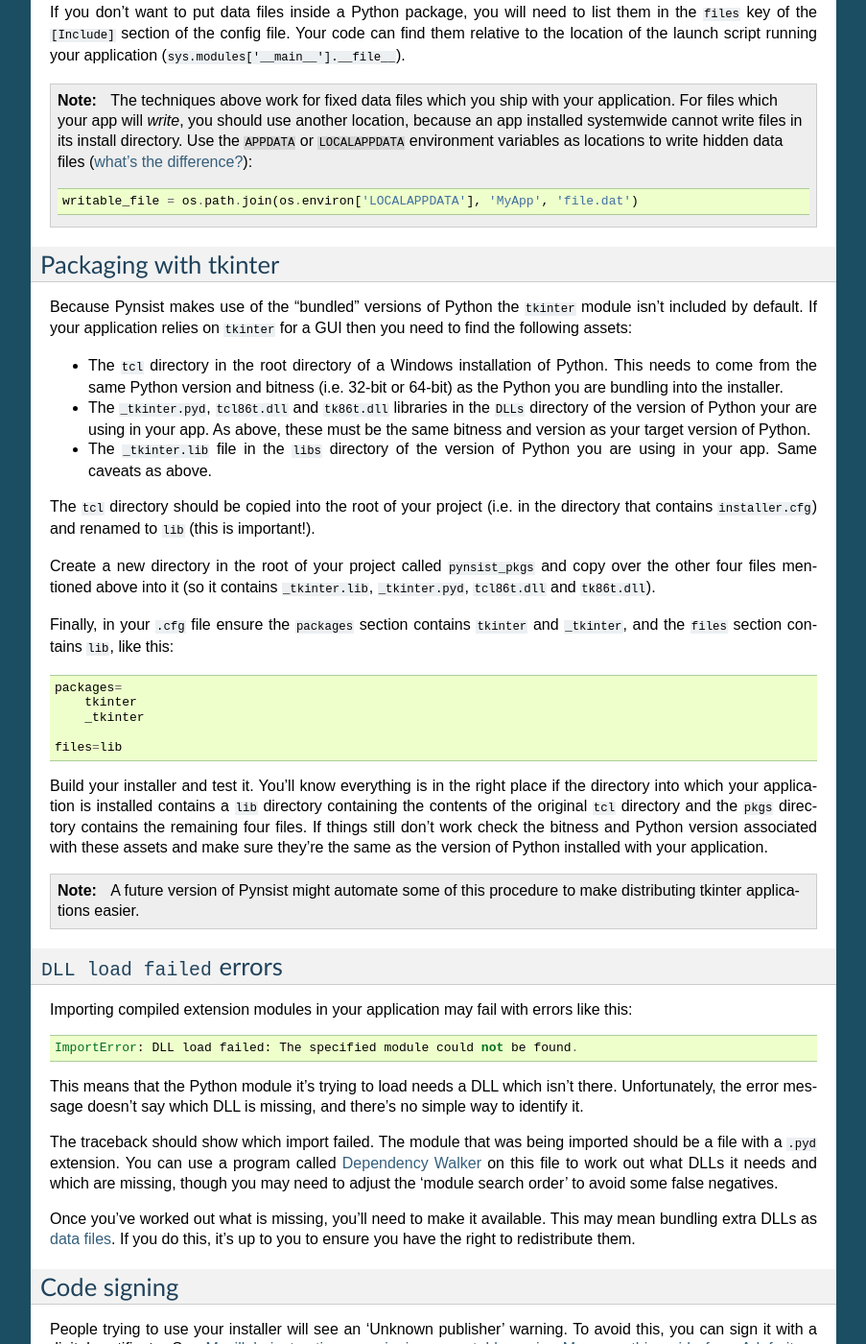
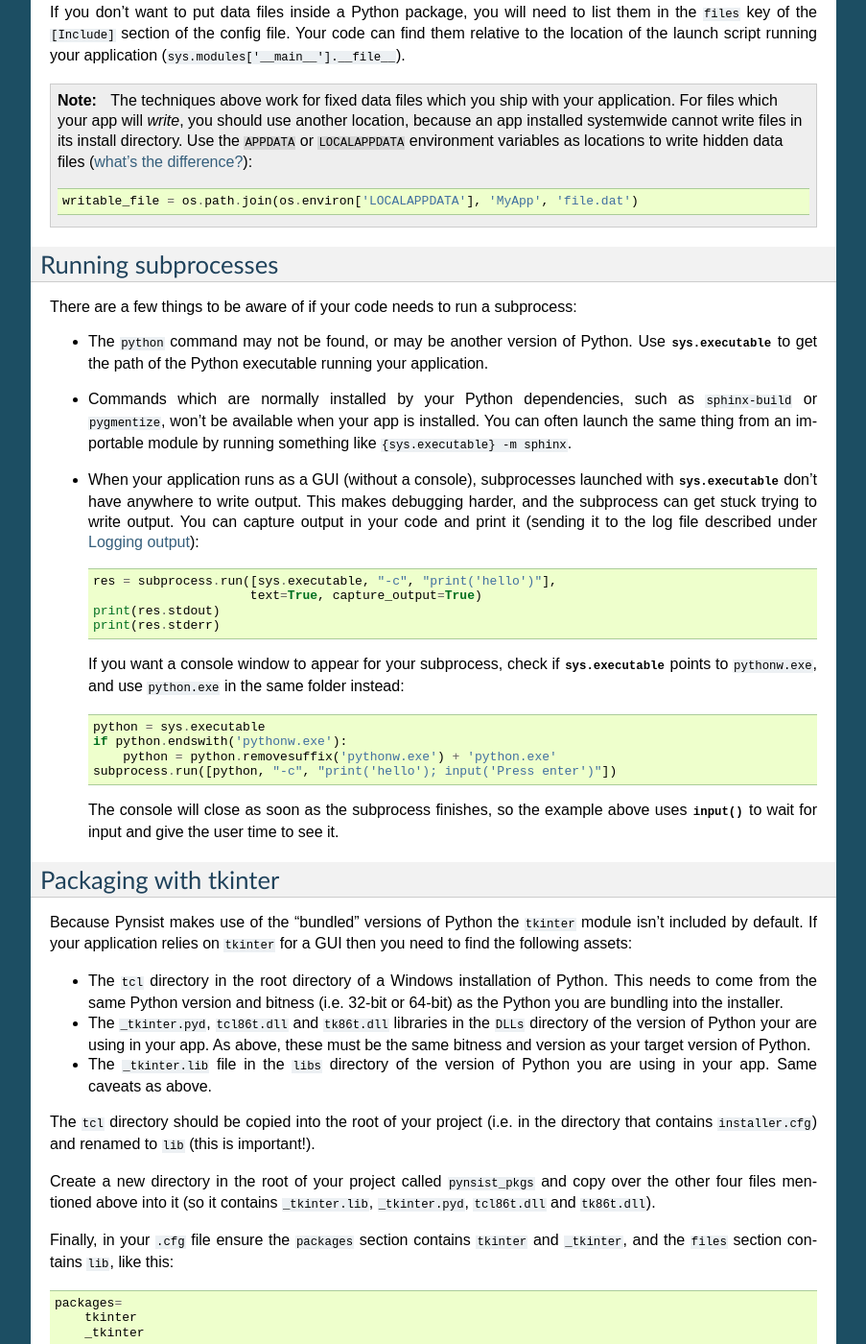
Before and after one commit to takluyver/pynsist, a Sphinx documentation site: the page built from doc/faq.rst, in a window 1280 px wide and 1400 px high, scrolled down 899 px. Shown: the whole window at 96% size, without its empty margins (198-1101 px from the left). Built offline with Sphinx 7.4.7, drawn with Linux system fonts in a browser that asks for light colours.

Commit message:
Add FAQ entry on running subprocesses

```diff
--- a/doc/faq.rst
+++ b/doc/faq.rst
@@ -66,6 +66,43 @@ application (``sys.modules['__main__'].__file__``).
    <https://superuser.com/a/21462/209976>`__)::
 
        writable_file = os.path.join(os.environ['LOCALAPPDATA'], 'MyApp', 'file.dat')
+
+.. _faq-subprocess:
+
+Running subprocesses
+--------------------
+
+There are a few things to be aware of if your code needs to run a subprocess:
+
+* The ``python`` command may not be found, or may be another version of Python.
+  Use :data:`sys.executable` to get the path of the Python executable running
+  your application.
+* Commands which are normally installed by your Python dependencies, such as
+  ``sphinx-build`` or ``pygmentize``, won't be available when your app is
+  installed. You can often launch the same thing from an importable
+  module by running something like ``{sys.executable} -m sphinx``.
+* When your application runs as a GUI (without a console), subprocesses launched
+  with :data:`sys.executable` don't have anywhere to write output. This makes
+  debugging harder, and the subprocess can get stuck trying to write output.
+  You can capture output in your code and print it (sending it to the log file
+  described under :ref:`log-file`)::
+
+    res = subprocess.run([sys.executable, "-c", "print('hello')"],
+                         text=True, capture_output=True)
+    print(res.stdout)
+    print(res.stderr)
+
+  If you want a console window to appear for your subprocess, check if
+  :data:`sys.executable` points to ``pythonw.exe``, and use ``python.exe`` in
+  the same folder instead::
+
+    python = sys.executable
+    if python.endswith('pythonw.exe'):
+        python = python.removesuffix('pythonw.exe') + 'python.exe'
+    subprocess.run([python, "-c", "print('hello'); input('Press enter')"])
+
+  The console will close as soon as the subprocess finishes, so the example
+  above uses :func:`input` to wait for input and give the user time to see it.
 
 .. _faq-tkinter:
 
```
Also changed, not shown: doc/installers.rst (+18 -3 lines).
